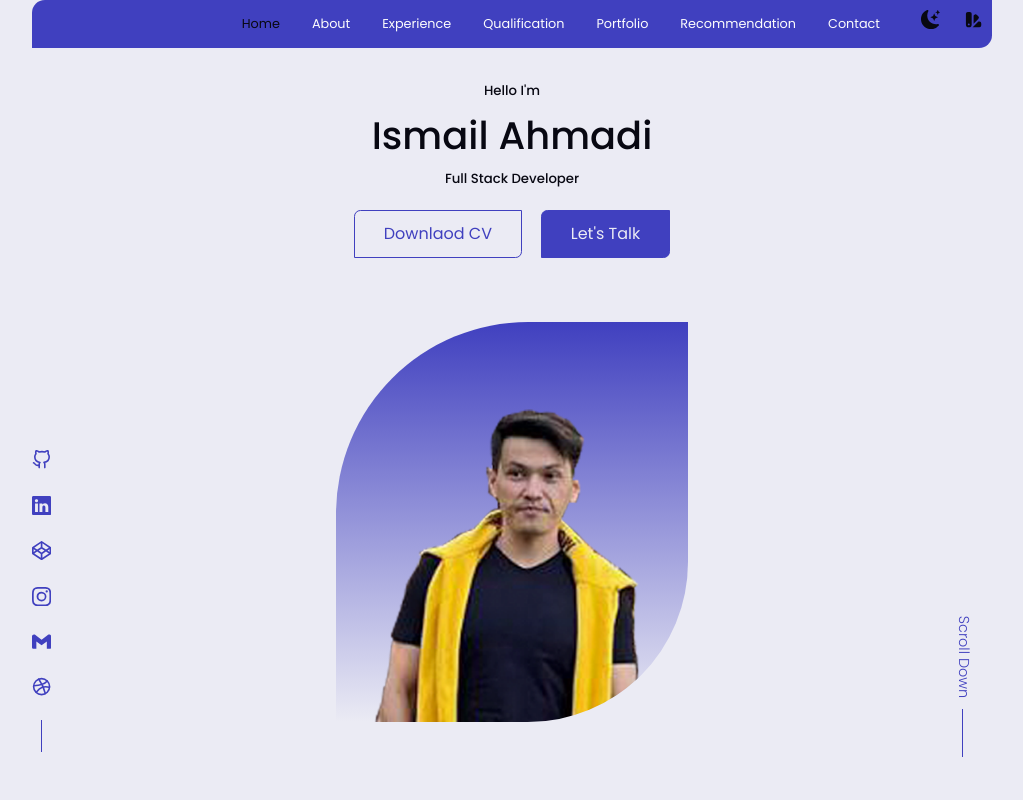
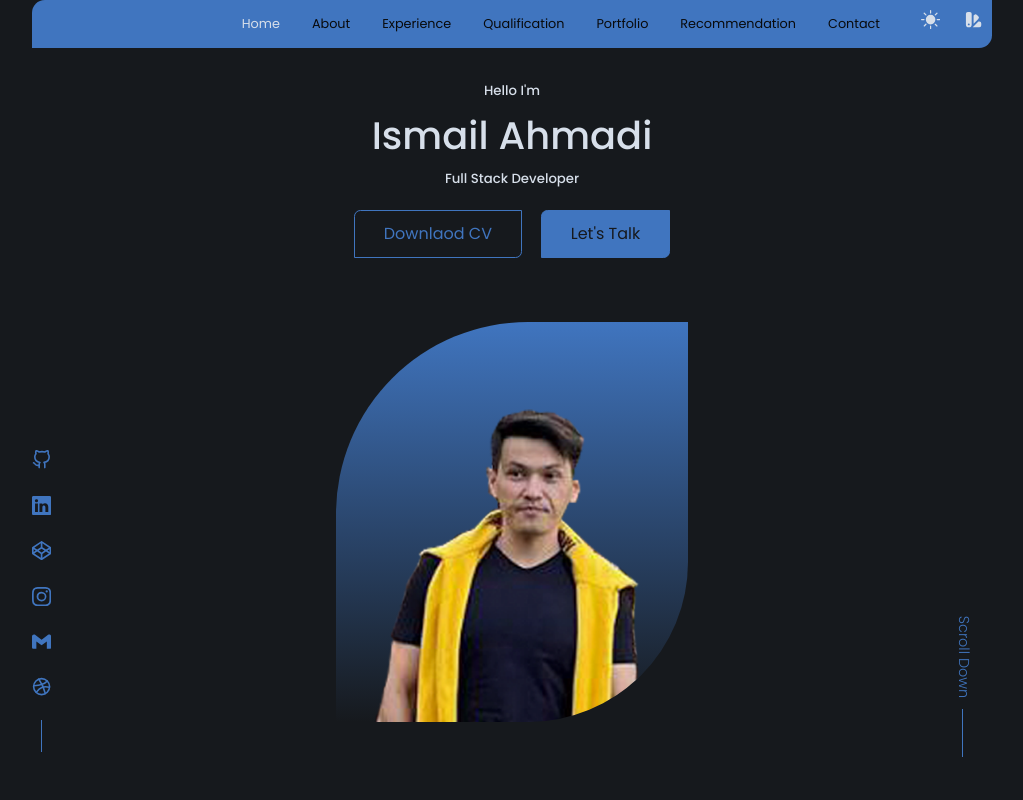
Before and after one commit to Ismail-ahmadi/portfolio, a React (Create React App) app: page / in a window 1280 px wide. Shown: the top 800 px of the page, without its empty margins (128-1151 px from the left). Built offline with nearby package versions, Linux system fonts and the light colour scheme.

Commit message:
set the default theme

```diff
--- a/src/components/themeSwitcher/ThemeSwitcher.jsx
+++ b/src/components/themeSwitcher/ThemeSwitcher.jsx
@@ -5,8 +5,8 @@ import {CgClose} from 'react-icons/cg'
 import {HiColorSwatch} from 'react-icons/hi'
 
 function ThemeSwitcher() {
-    const [hue, setHue] = useState('240')
-    const [theme, setTheme] = useState('light')
+    const [hue, setHue] = useState('215')
+    const [theme, setTheme] = useState('dark')
     const [isColorPicking, setIsColorPicking] = useState(false)
 
     useEffect( () => {
@@ -39,7 +39,7 @@ function ThemeSwitcher() {
         ) : (
             <div className='themeSwitcher__btns'>
                 <button
-                className='btn '
+                className='btn'
                 aria-label={`Change theme to ${theme === "light" ? "dark" : "light"} mode`}
                 // eslint-disable-next-line jsx-a11y/role-has-required-aria-props
                 role="switch"
```
